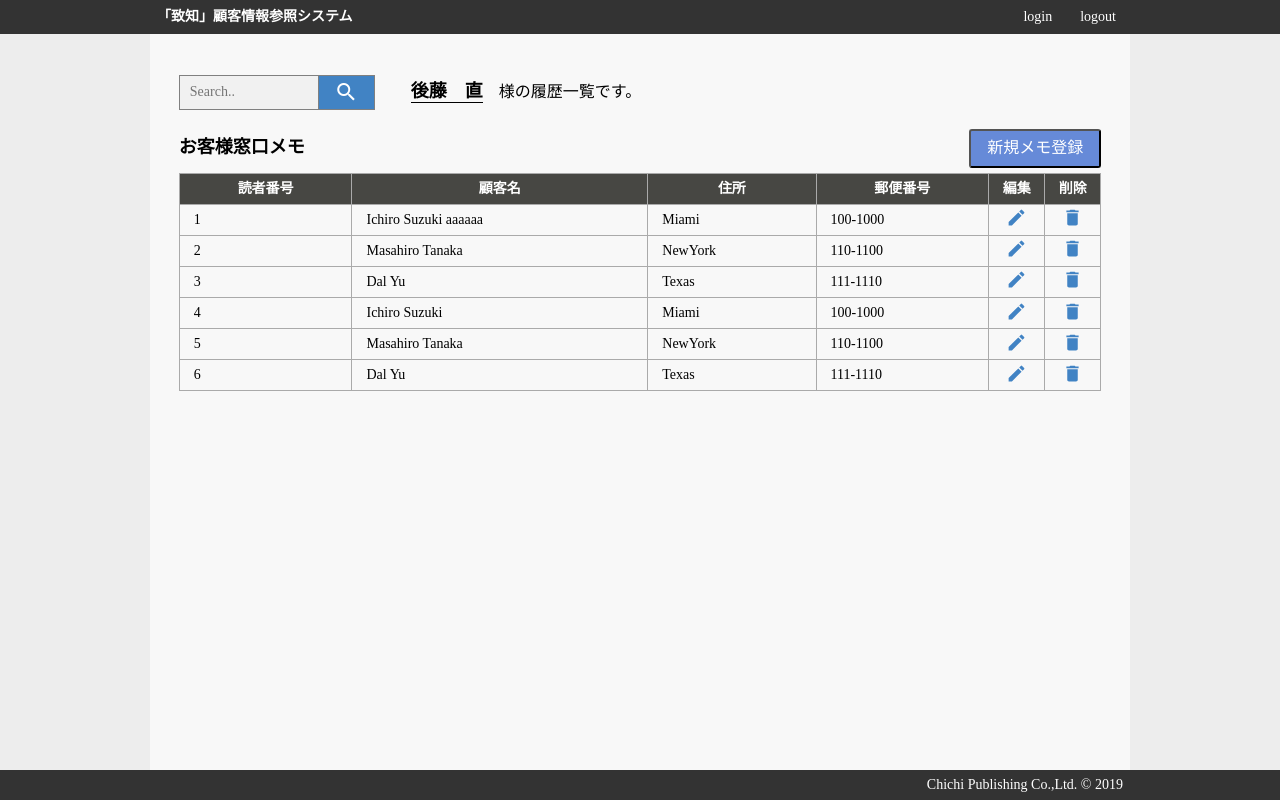
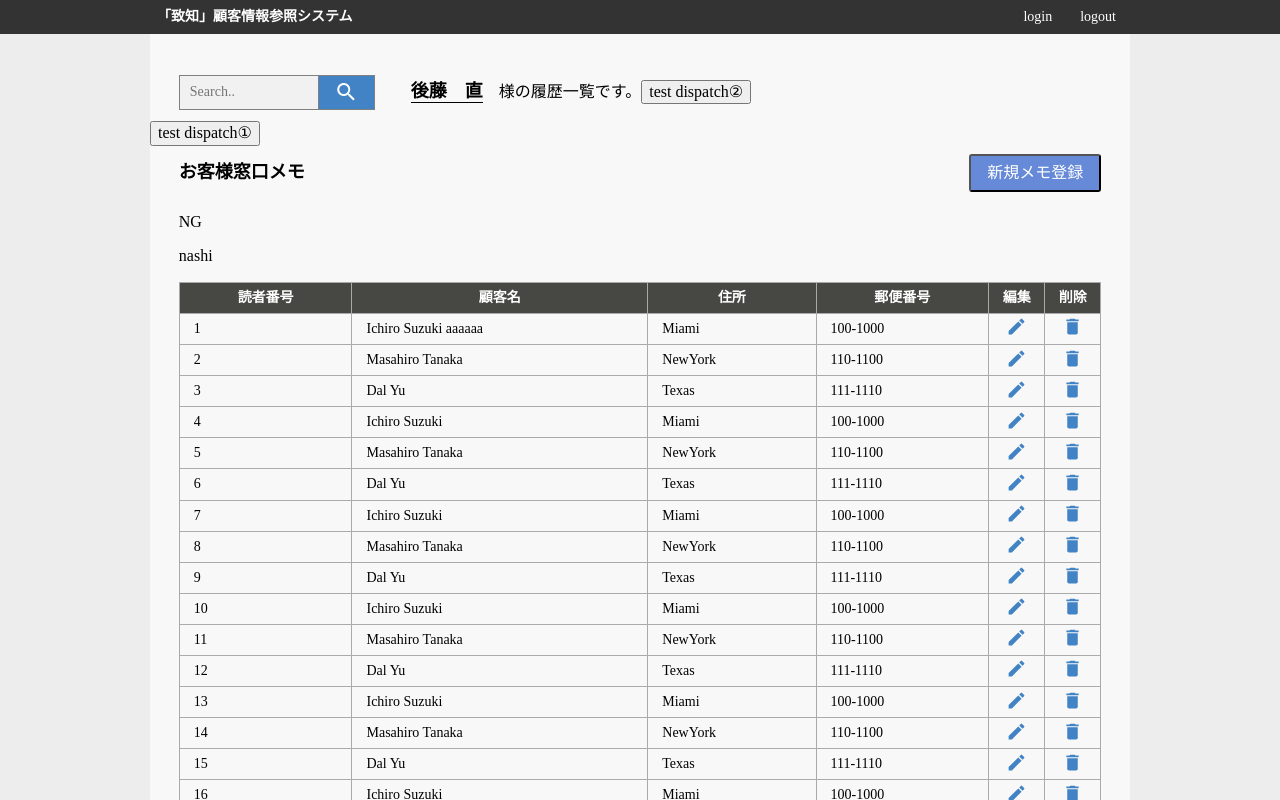
Before and after one commit to chichi-develop/cm-spinfo, a React (Create React App) app in the folder cm-spinfo-frontend/: page / in a window 1280 px wide. Shown: the top 800 px of the page. Built offline with nearby package versions, Linux system fonts and the light colour scheme.

Commit message:
redux connected

```diff
--- a/cm-spinfo-frontend/src/App.js
+++ b/cm-spinfo-frontend/src/App.js
@@ -1,7 +1,12 @@
 import React from 'react'
 import { Route, withRouter } from 'react-router-dom'
 import { Helmet } from 'react-helmet'
+import { bindActionCreators } from 'redux'
 import { connect } from 'react-redux'
+import * as MdmmActions from './actions/actionsMdmms';
+
+
+
 
 import NavigationBar from './components/NavigationBar'
 import SearchForm from './components/SearchForm'
@@ -23,31 +28,30 @@ const data = [
   {id: 4, name: 'Ichiro Suzuki', address: 'Miami', zip: '100-1000'},
   {id: 5, name: 'Masahiro Tanaka', address: 'NewYork', zip: '110-1100'},
   {id: 6, name: 'Dal Yu', address: 'Texas', zip: '111-1110'},
-  // {id: 7, name: 'Ichiro Suzuki', address: 'Miami', zip: '100-1000'},
-  // {id: 8, name: 'Masahiro Tanaka', address: 'NewYork', zip: '110-1100'},
-  // {id: 9, name: 'Dal Yu', address: 'Texas', zip: '111-1110'},
-  // {id: 10, name: 'Ichiro Suzuki', address: 'Miami', zip: '100-1000'},
-  // {id: 11, name: 'Masahiro Tanaka', address: 'NewYork', zip: '110-1100'},
-  // {id: 12, name: 'Dal Yu', address: 'Texas', zip: '111-1110'},
-  // {id: 13, name: 'Ichiro Suzuki', address: 'Miami', zip: '100-1000'},
-  // {id: 14, name: 'Masahiro Tanaka', address: 'NewYork', zip: '110-1100'},
-  // {id: 15, name: 'Dal Yu', address: 'Texas', zip: '111-1110'},
-  // {id: 16, name: 'Ichiro Suzuki', address: 'Miami', zip: '100-1000'},
-  // {id: 17, name: 'Masahiro Tanaka', address: 'NewYork', zip: '110-1100'},
-  // {id: 18, name: 'Dal Yu', address: 'Texas', zip: '111-1110'},
-  // {id: 19, name: 'Ichiro Suzuki', address: 'Miami', zip: '100-1000'},
-  // {id: 20, name: 'Masahiro Tanaka', address: 'NewYork', zip: '110-1100'},
-  // {id: 21, name: 'Dal Yu', address: 'Texas', zip: '111-1110'},
-  // {id: 22, name: 'Ichiro Suzuki', address: 'Miami', zip: '100-1000'},
-  // {id: 23, name: 'Masahiro Tanaka', address: 'NewYork', zip: '110-1100'},
-  // {id: 24, name: 'Dal Yu', address: 'Texas', zip: '111-1110'},
-  // {id: 25, name: 'Ichiro Suzuki', address: 'Miami', zip: '100-1000'},
-  // {id: 26, name: 'Masahiro Tanaka', address: 'NewYork', zip: '110-1100'},
-  // {id: 27, name: 'Dal Yu', address: 'Texas', zip: '111-1110'},
+  {id: 7, name: 'Ichiro Suzuki', address: 'Miami', zip: '100-1000'},
+  {id: 8, name: 'Masahiro Tanaka', address: 'NewYork', zip: '110-1100'},
+  {id: 9, name: 'Dal Yu', address: 'Texas', zip: '111-1110'},
+  {id: 10, name: 'Ichiro Suzuki', address: 'Miami', zip: '100-1000'},
+  {id: 11, name: 'Masahiro Tanaka', address: 'NewYork', zip: '110-1100'},
+  {id: 12, name: 'Dal Yu', address: 'Texas', zip: '111-1110'},
+  {id: 13, name: 'Ichiro Suzuki', address: 'Miami', zip: '100-1000'},
+  {id: 14, name: 'Masahiro Tanaka', address: 'NewYork', zip: '110-1100'},
+  {id: 15, name: 'Dal Yu', address: 'Texas', zip: '111-1110'},
+  {id: 16, name: 'Ichiro Suzuki', address: 'Miami', zip: '100-1000'},
+  {id: 17, name: 'Masahiro Tanaka', address: 'NewYork', zip: '110-1100'},
+  {id: 18, name: 'Dal Yu', address: 'Texas', zip: '111-1110'},
+  {id: 19, name: 'Ichiro Suzuki', address: 'Miami', zip: '100-1000'},
+  {id: 20, name: 'Masahiro Tanaka', address: 'NewYork', zip: '110-1100'},
+  {id: 21, name: 'Dal Yu', address: 'Texas', zip: '111-1110'},
+  {id: 22, name: 'Ichiro Suzuki', address: 'Miami', zip: '100-1000'},
+  {id: 23, name: 'Masahiro Tanaka', address: 'NewYork', zip: '110-1100'},
+  {id: 24, name: 'Dal Yu', address: 'Texas', zip: '111-1110'},
+  {id: 25, name: 'Ichiro Suzuki', address: 'Miami', zip: '100-1000'},
+  {id: 26, name: 'Masahiro Tanaka', address: 'NewYork', zip: '110-1100'},
+  {id: 27, name: 'Dal Yu', address: 'Texas', zip: '111-1110'},
 ]
 
-function App() {
-  return (
+const App = (props) => (
     <>
       <div className="app">
 
@@ -61,11 +65,12 @@ function App() {
         <div className="app-body">
 
           <div className="app-body-header">
-            <SearchForm />
+            <SearchForm mdmms={props.mdmms} mdmmSearch={props.mdmmSearch}/>
           </div>
+          <button onClick={() => props.mdmmSearch('20977473')}>test dispatch①</button>
 
           <div className="app-body-container">
-            <Route exact path='/' render={props => <MdmmTable data={data} />} />
+            <Route exact path='/' render={() => <MdmmTable data={data} mdmms={props.mdmms} />} />
             <Route exact path='/AddForm' component={AddForm} />
             <Route exact path='/EditForm' component={EditForm} />
           </div>
@@ -76,9 +81,21 @@ function App() {
 
       </div>
     </>
-  );
+)
+
+function mapStateToProps(state) {
+  return {
+    mdmms: state.mdmms
+  }
 }
 
-// export default App;
+function mapDispatchToProps(dispatch) {
+  return {
+    mdmmSearch: bindActionCreators(MdmmActions.GetMdmms.start, dispatch),
+  }
+}
 
-export default withRouter(connect()(App))
+export default withRouter(connect(
+  mapStateToProps,
+  mapDispatchToProps,
+)(App))
--- a/cm-spinfo-frontend/src/components/Footer.css
+++ b/cm-spinfo-frontend/src/components/Footer.css
@@ -11,7 +11,7 @@
   width: 980px;
   max-width: 100%;
   margin: 0 auto;
-}
+}s
 
 .footerBar-container-copyright {
   display: block;
--- a/cm-spinfo-frontend/src/components/MdmmTable.js
+++ b/cm-spinfo-frontend/src/components/MdmmTable.js
@@ -14,6 +14,15 @@ const MdmmTable = (props) => (
       <button className='mdmmTable-addButton'>新規メモ登録</button>
     </div>
     {/* <p className='mdmmTable-showSwitch'>全表示</p> */}
+
+    { props.mdmms.mdmms.cm_mdmms ? <p>OK!</p> : <p>NG</p>}
+
+    { props.mdmms.mdmms.cm_mdmms ?
+        <table className='mdmmTable-table'><HonbanMdmmTableData data={props.mdmms.mdmms.cm_mdmms}/></table>
+      :
+        <p>nashi</p>
+    }
+
     <table className='mdmmTable-table'>
       <MdmmTableHeader data={header} />
       <MdmmTableData data={props.data} />
@@ -46,4 +55,19 @@ const MdmmTableData = (props) => (
     </tbody>
 )
 
+const HonbanMdmmTableData = (props) => (
+  <tbody className='mdmmTable-tbody'>
+    {props.data.map(row =>
+      <tr key={row.md_idmdmm}>
+        <td>{row.md_idmdmm}</td>
+        <td>{row.md_cdcstm}</td>
+        <td>{row.md_txmdmm}</td>
+        <td>{row.updateAt}</td>
+        <td style={{padding: '0', textAlign: 'center', width: '3em'}}><Link to={`/EditForm/${row.id}`}><EditIcon style={{fontSize: '1.5em'}}/></Link></td>
+        <td style={{padding: '0', textAlign: 'center', width: '3em'}}><Link to={`/DeleteForm/${row.id}`}><DeleteIcon style={{fontSize: '1.5em'}}/></Link></td>
+      </tr>
+    )}
+  </tbody>
+)
+
 export default MdmmTable
--- a/cm-spinfo-frontend/src/components/SearchForm.js
+++ b/cm-spinfo-frontend/src/components/SearchForm.js
@@ -4,15 +4,16 @@ import './SearchForm.css';
 
 const SearchForm = (props) => (
   <>
-    <form className="searchForm">
+    <form className="searchForm" >
       <input type="text" placeholder="Search.." name="search" />
       {/* <button type="submit"><i class="material-icons">search</i></button> */}
-      <button onClick={() =>  this.props.history.push('/AddForm')}><i className="material-icons">search</i></button>
+      <button onClick={() =>  props.history.push('/AddForm')}><i className="material-icons">search</i></button>
     </form>
     <div className="searchForm-currentContainer">
       <p className="searchForm-currentData">後藤　直</p>
       <p className="searchForm-currentMessage">様の履歴一覧です。</p>
     </div>
+    <button onClick={() => props.mdmmSearch('20977473')}>test dispatch②</button>
   </>
 )
 
--- a/cm-spinfo-frontend/src/reducers/reducerMdmms.js
+++ b/cm-spinfo-frontend/src/reducers/reducerMdmms.js
@@ -7,7 +7,7 @@ const initialState = {
   error: ''
 }
 
-function mdmmsReducer(state = initialState, action) {
+const mdmmsReducer = (state = initialState, action) => {
   switch (action.type) {
     case ActionType.GET_MDMMS_START:
       return (Object.assign({}, state, {isLoading: true, error: ''}))
```
